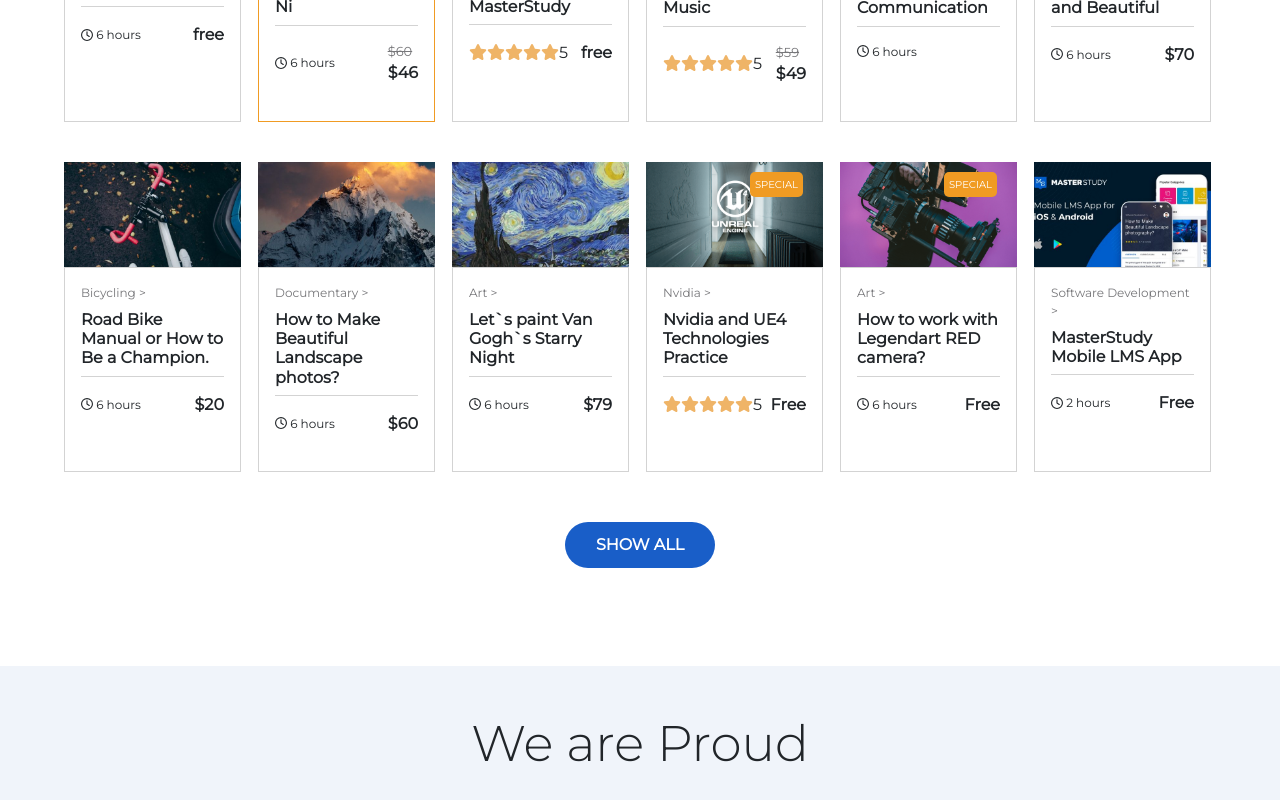
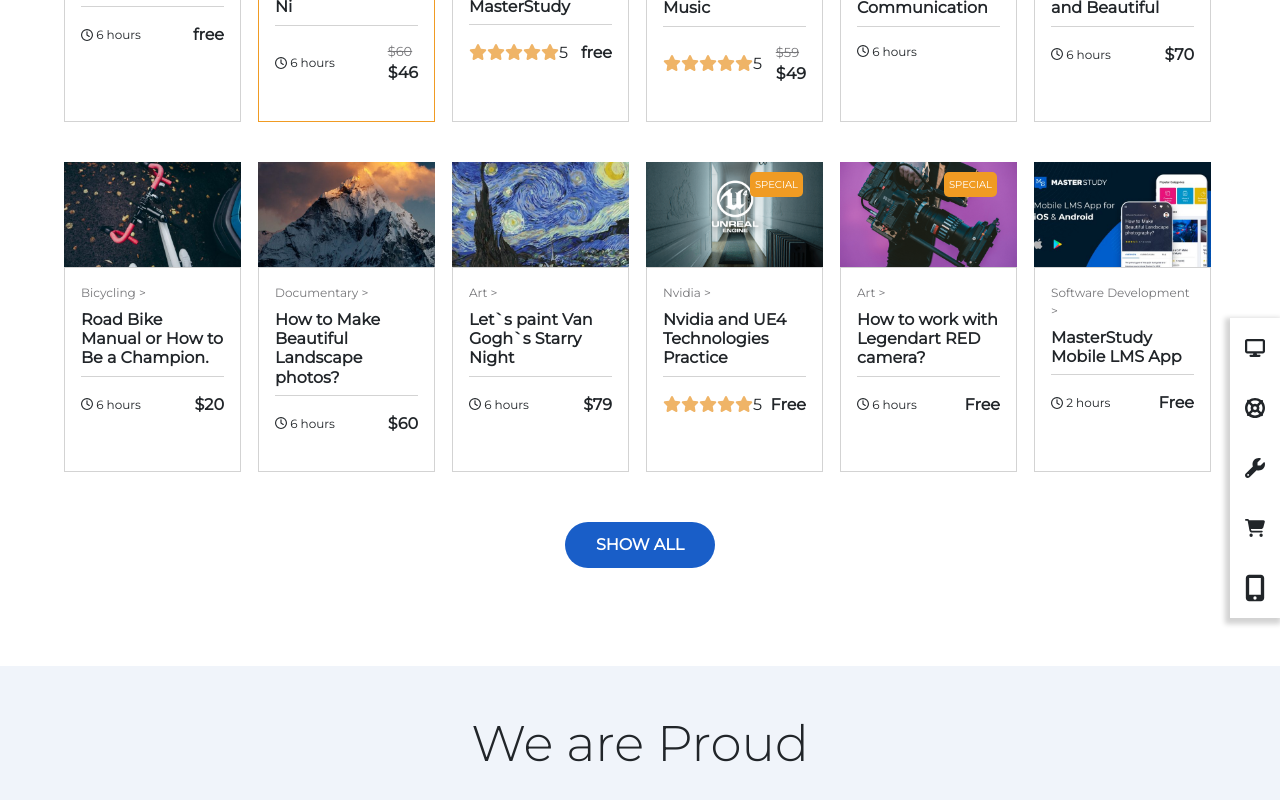
Before and after one commit to alecasentini/proj-html-vuejs, a Vue app: page / in a window 1280 px wide. Shown: the part 2936-3736 px from the top of the page. Built offline with nearby package versions, Linux system fonts and the light colour scheme.

Commit message:
Aggiunta aside bar in recent courses

```diff
--- a/src/components/RecentCoursesComp.vue
+++ b/src/components/RecentCoursesComp.vue
@@ -186,12 +186,14 @@ export default {
 </script>
 
 <template>
+    <div class="w-100 position-relative">
         <div class="w-90 my-5 ">
             <h2 class="text-center py-3" style="font-size: 50px; font-weight: 300;">Recent Courses</h2>
 
             <div class="d-flex justify-content-center">
                 <ul class="d-flex ps-0">
-                <li :class="{ active: activeCategory === 'All Categories' }" @click="setActiveCategory('All Categories')">
+                    <li :class="{ active: activeCategory === 'All Categories' }"
+                        @click="setActiveCategory('All Categories')">
                         All Categories
                     </li>
                     <li v-for="category in categories" :key="category" :class="{ active: activeCategory === category }"
@@ -215,7 +217,15 @@ export default {
                 <button type="button" class="btn" @click="setActiveCategory('All Categories')">SHOW ALL</button>
             </div>
 
-
+        </div>
+        <!-- barra aside -->
+        <div class="d-flex flex-column position-absolute" id="aside">
+            <font-awesome-icon :icon="['fas', 'display']" />
+            <font-awesome-icon :icon="['fas', 'life-ring']" />
+            <font-awesome-icon :icon="['fas', 'wrench']" />
+            <font-awesome-icon :icon="['fas', 'cart-shopping']" />
+            <font-awesome-icon :icon="['fas', 'mobile-screen-button']" />
+        </div>
     </div>
 </template>
 
@@ -257,4 +267,16 @@ ul {
         color: white;
     }
 }
+
+#aside {
+    box-shadow: -2px 3px 5px 3px lightgray;
+    width: 50px;
+    bottom: 0;
+    right: 0;
+
+    svg {
+        padding: 15px;
+        font-size: 30px;
+    }
+}
 </style>
--- a/src/main.js
+++ b/src/main.js
@@ -5,10 +5,10 @@ import App from './App.vue'
 import "../node_modules/bootstrap/dist/js/bootstrap.bundle.min.js"
 
 import { library } from "@fortawesome/fontawesome-svg-core";
-import { faBasketball, faBars, faMagnifyingGlass, faBullhorn, faBriefcase, faEarthAfrica, faDisplay, faStar } from '@fortawesome/free-solid-svg-icons'
+import { faBasketball, faBars, faMagnifyingGlass, faBullhorn, faBriefcase, faEarthAfrica, faDisplay, faStar, faLifeRing, faWrench, faCartShopping, faMobileScreenButton } from '@fortawesome/free-solid-svg-icons'
 import { faTwitter, faInstagram, faBehance, faFlickr, faGit, faLinkedin, faPinterest } from '@fortawesome/free-brands-svg-icons'
 import { faUser, faBookmark, faCalendarCheck, faClock } from "@fortawesome/free-regular-svg-icons"
-library.add(faBasketball, faBars, faMagnifyingGlass, faBullhorn, faBriefcase, faUser, faBookmark, faEarthAfrica, faDisplay, faCalendarCheck, faClock, faStar, faTwitter, faInstagram, faBehance, faFlickr, faGit, faLinkedin, faPinterest);
+library.add(faBasketball, faBars, faMagnifyingGlass, faBullhorn, faBriefcase, faUser, faBookmark, faEarthAfrica, faDisplay, faCalendarCheck, faClock, faStar, faLifeRing, faWrench, faCartShopping, faMobileScreenButton, faTwitter, faInstagram, faBehance, faFlickr, faGit, faLinkedin, faPinterest);
 
 import { FontAwesomeIcon } from "@fortawesome/vue-fontawesome";
 
```
Lines whose indentation alone changed are shown as unchanged.
